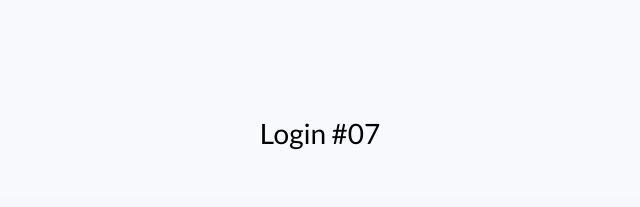
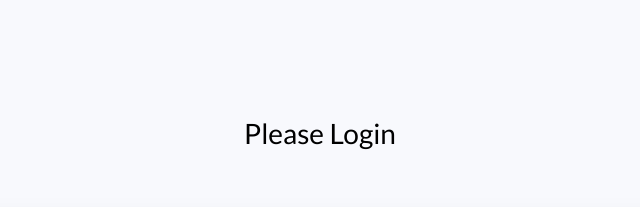
Before and after one commit to JGTAVENTURAS/PROYECTOS-SOFTW, a plain HTML site: page index.html in a window 1280 px wide. Shown: the top 207 px of the page, 320-960 px from the left. Drawn offline with Linux system fonts and the light colour scheme.

Commit message:
cambie el mensaje de bienvenida

```diff
--- a/index.html
+++ b/index.html
@@ -17,7 +17,7 @@
 		<div class="container">
 			<div class="row justify-content-center">
 				<div class="col-md-6 text-center mb-5">
-					<h2 class="heading-section">Login #07</h2>
+					<h2 class="heading-section">Please Login</h2>
 				</div>
 			</div>
 			<div class="row justify-content-center">
```
